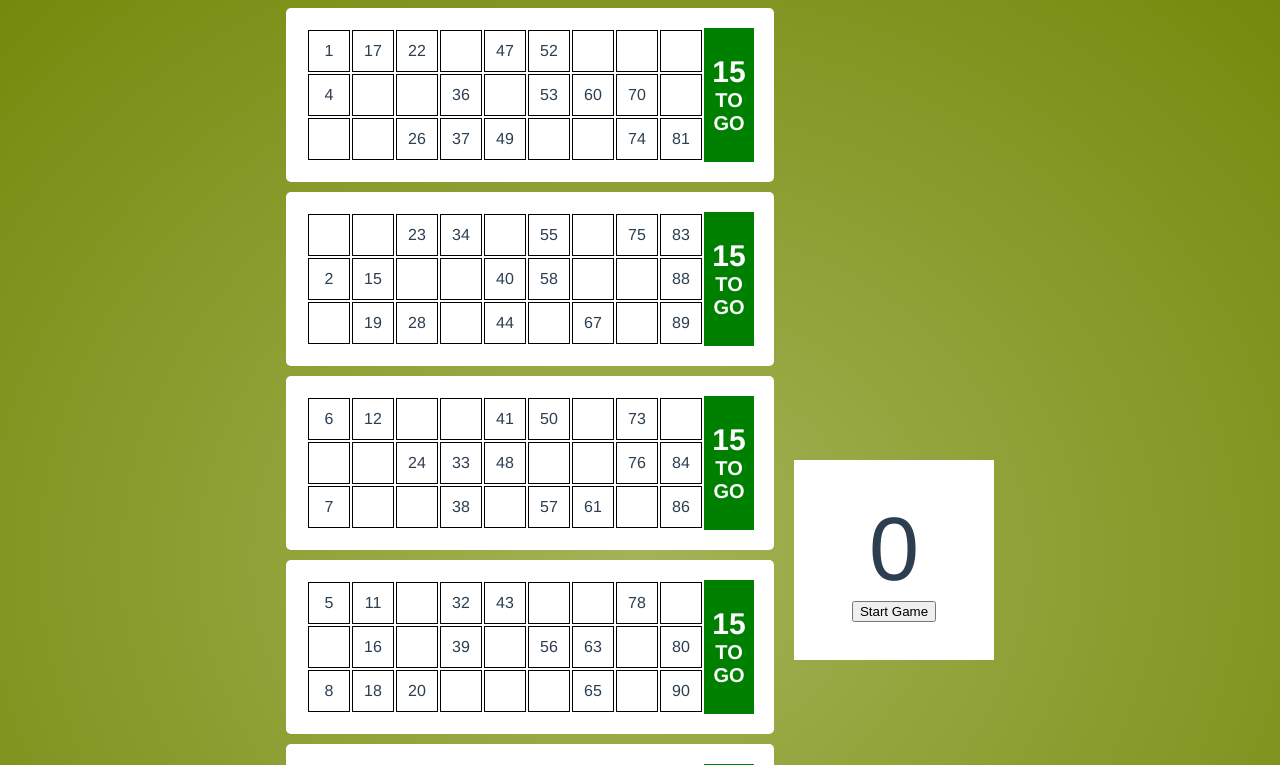
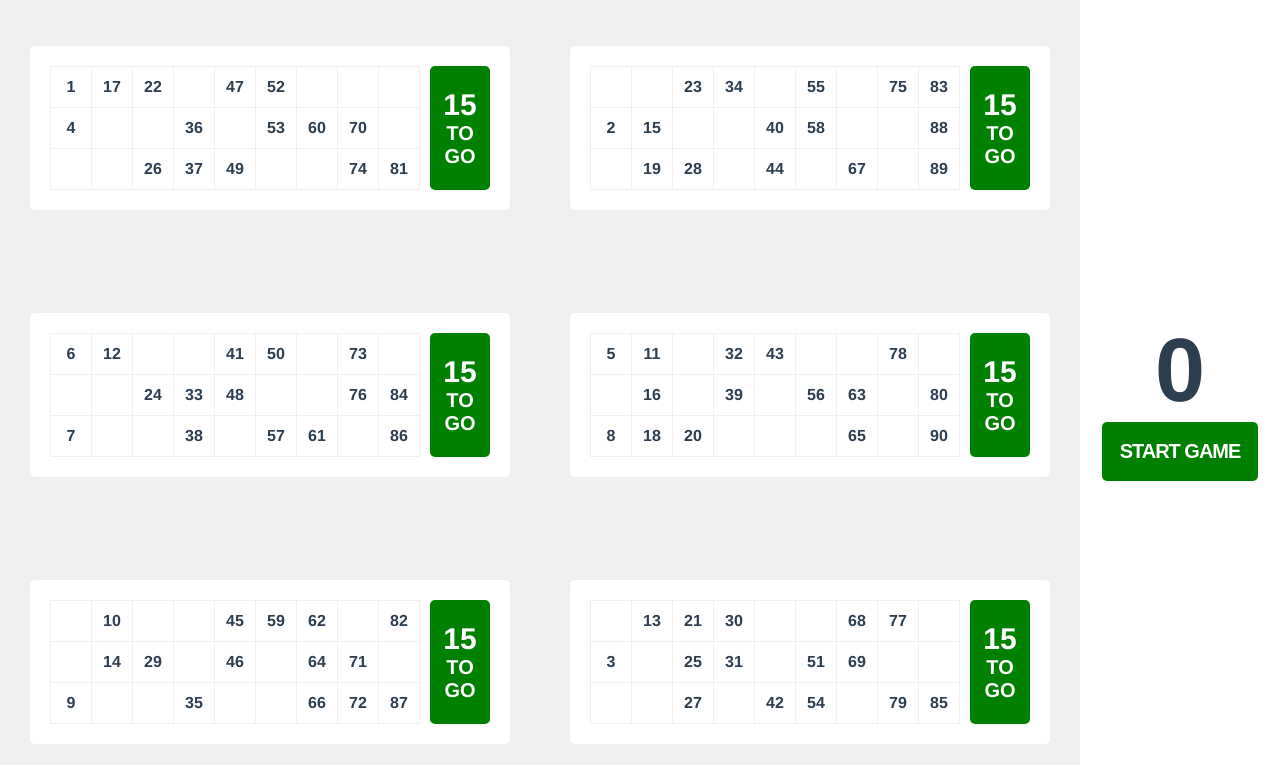
Before and after one commit to dulldave/vue-bingo, a Vue app: page / in a window 1280 px wide. Shown: the top 765 px of the page. Built offline with nearby package versions, Linux system fonts and the light colour scheme.

Commit message:
Fix bug with numbers only going up to 89, add unit test cover. Also tidied up CSS

```diff
--- a/src/App.vue
+++ b/src/App.vue
@@ -77,19 +77,21 @@
 </script>
 
 <style>
+  #app {
+    height: 100vh;
+    display: flex;
+  }
+
   body {
-    background: #a4b357;
-    background: radial-gradient(ellipse at center, #a4b357 0%,#75890c 100%);
+    background: #efefef;
+    margin: 0;
+    padding: 0;
   }
 
   #app {
     font-family: 'Avenir', Helvetica, Arial, sans-serif;
     -webkit-font-smoothing: antialiased;
     -moz-osx-font-smoothing: grayscale;
-    text-align: center;
     color: #2c3e50;
-    display: flex;
-    justify-content: center;
-    align-items: center;
   }
 </style>
--- a/src/components/BingoStrip.vue
+++ b/src/components/BingoStrip.vue
@@ -1,5 +1,5 @@
 <template>
-  <div>
+  <div class="bingo-strip">
     <bingoTicket
       v-for="(ticket, index) in tickets"
       :ticket="ticket"
@@ -22,3 +22,13 @@
     }
   }
 </script>
+
+<style>
+  .bingo-strip {
+    display: flex;
+    flex-wrap: wrap;
+    justify-content: space-around;
+    margin-right: 200px;
+    align-items: center;
+  }
+</style>
--- a/src/components/BingoTicket.vue
+++ b/src/components/BingoTicket.vue
@@ -102,7 +102,7 @@
 
   .winner {
     position: absolute;
-    background: rgba(0,0,0,.8);
+    background: rgba(0,0,0,.6);
     width: 100%;
     height: 100%;
     top: 0;
@@ -115,4 +115,9 @@
     justify-content: center;
     align-items: center;
   }
+
+  table {
+    border-collapse: collapse;
+    border-spacing: 0;
+  }
 </style>
--- a/src/components/BingoTicketCell.vue
+++ b/src/components/BingoTicketCell.vue
@@ -14,10 +14,12 @@
 
 <style scoped>
   table td {
-    border: 1px solid #000;
+    border: 1px solid #efefef;
     padding: 10px;
     width: 20px;
     height: 20px;
+    text-align: center;
+    font-weight: bold;
   }
 
   table td.called {
--- a/src/components/Controls.vue
+++ b/src/components/Controls.vue
@@ -1,7 +1,7 @@
 <template>
   <div class="controls">
     <div class="number-called">{{numberCalled}}</div>
-    <button v-on:click="startGame" v-bind:disabled="started">
+    <button class="btn" v-on:click="startGame" v-bind:disabled="started">
       <span v-if="stopTimer">
         Restart Game
       </span>
@@ -83,7 +83,7 @@
        * Returns a randomly shuffled array of numbers from 1 to 90.
        */
       getNumbers () {
-        return _.shuffle(_.range(1, 90))
+        return _.shuffle(_.range(1, 91))
       }
     },
 
@@ -139,9 +139,36 @@
     flex-direction: column;
     justify-content: center;
     align-items: center;
+    position: fixed;
+    top: 0;
+    right: 0;
+    bottom: 0;
+    height: 100%;
   }
 
   .number-called {
     font-size: 90px;
+    font-weight: bold;
+  }
+
+  .btn {
+    border: none;
+    background: #008000;
+    padding: 18px;
+    color: #fff;
+    font-size: 20px;
+    text-transform: uppercase;
+    font-weight: bold;
+    border-radius: 5px;
+    letter-spacing: -1px;
+  }
+
+  .btn:hover {
+    cursor: pointer;
+  }
+
+  .btn[disabled="disabled"] {
+    background: #efefef;
+    cursor: not-allowed;
   }
 </style>
--- a/src/components/ToGo.vue
+++ b/src/components/ToGo.vue
@@ -15,7 +15,7 @@
 <style scoped>
   .togo {
     background: green;
-    width: 50px;
+    width: 60px;
     display: flex;
     align-items: center;
     justify-content: center;
@@ -25,6 +25,9 @@
     color: #fff;
     font-size: 20px;
     font-weight: bold;
+    text-align: center;
+    border-radius: 5px;
+    margin-left: 10px;
   }
 
   .togo .number {
```
Also changed, not shown: 1 other file (tests, documents, lock files or other folders).
